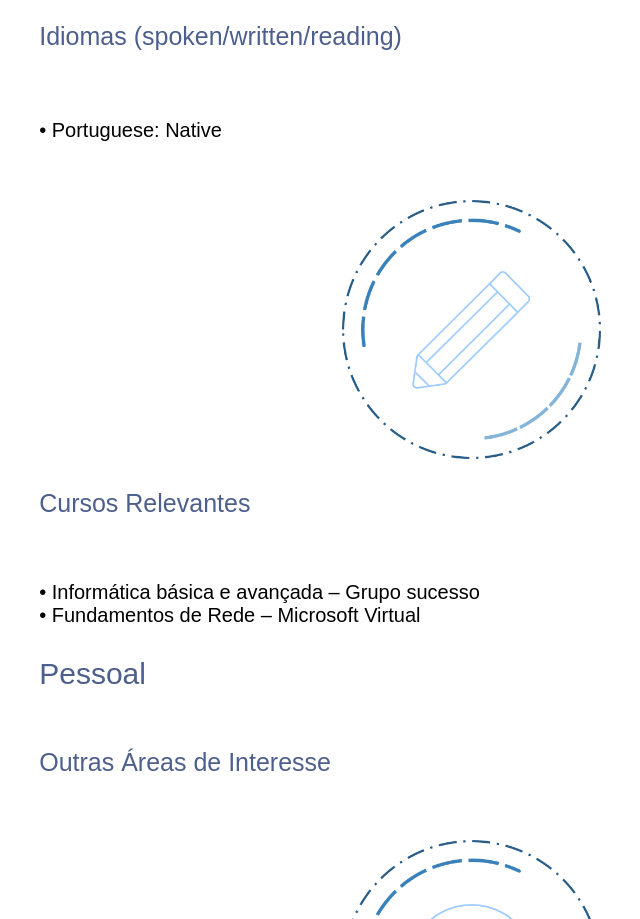
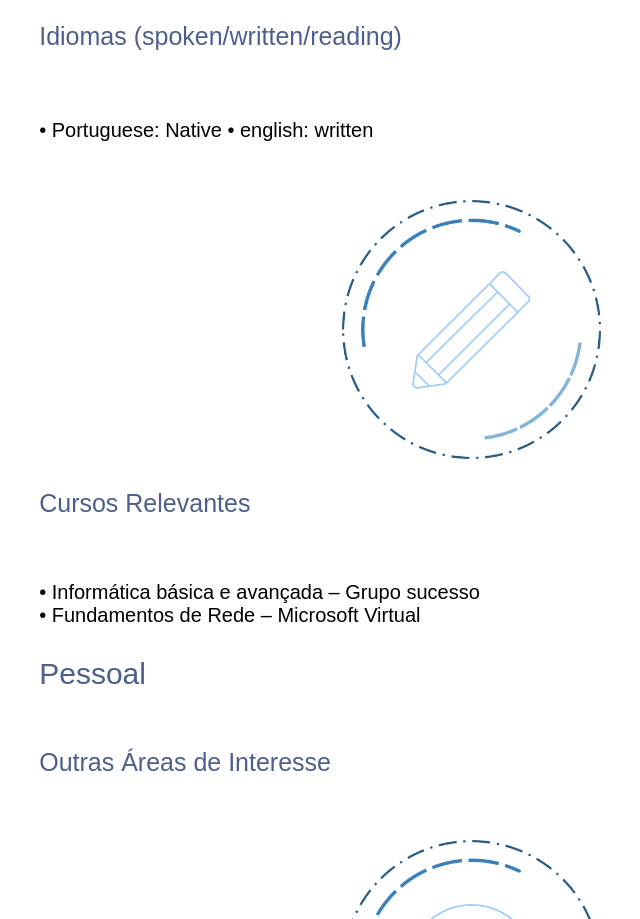
Before and after one commit to WesllenVasconcelos/CSS-Resume, a plain HTML site: page index.html in a window 1280 px wide. Shown: the part 1375-2294 px from the top of the page, without its empty margins (358-998 px from the left). Drawn offline with Linux system fonts and the light colour scheme.

Commit message:
Update index.html

```diff
--- a/index.html
+++ b/index.html
@@ -127,6 +127,7 @@ Mar/2015 – NOV/2016<br>
 <p>
 
 •	Portuguese: Native
+•	english: written
 
 </p>
 <br>
```
